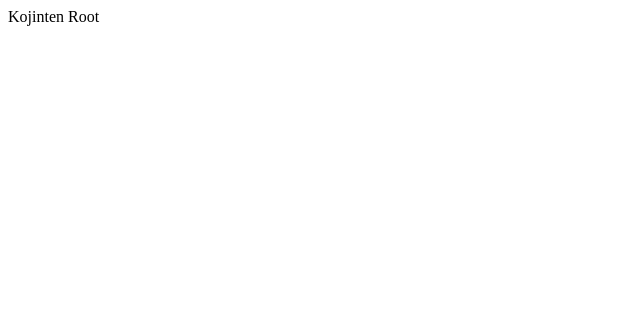
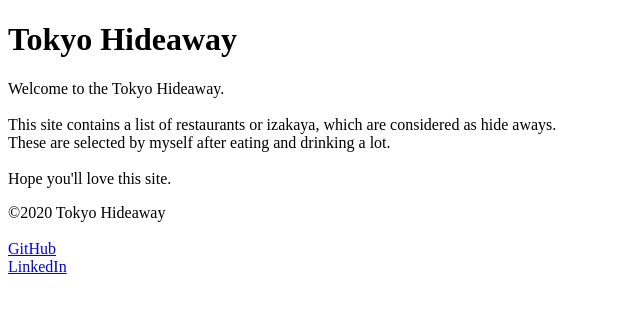
Before and after one commit to yumaeda/kojinten-front, a React app: page / in a window 1280 px wide. Shown: the top 310 px of the page, without its empty margins (0-640 px from the left). Built offline with nearby package versions, Linux system fonts and the light colour scheme.

Commit message:
Add welcome text to the home page

```diff
--- a/src/components/Root.tsx
+++ b/src/components/Root.tsx
@@ -1,10 +1,9 @@
 /**
- * Root component
- *
  * @author Yukitaka Maeda [yumaeda@gmail.com]
  */
+import HomePage from 'components/pages/HomePage'
 import * as React from 'react'
 
-const Root: React.FC = () => <div>Kojinten Root</div>
+const Root: React.FC = () => <HomePage />
 
 export default Root
--- /dev/null
+++ b/src/components/pages/HomePage.tsx
@@ -0,0 +1,30 @@
+/**
+ * Renders home page.
+ *
+ * @author Yukitaka Maeda [yumaeda@gmail.com]
+ */
+import PageTemplate from 'components/templates/PageTemplate'
+import * as React from 'react'
+
+/**
+ * HomePage component
+ */
+const HomePage: React.FC = () => {
+    return (
+        <PageTemplate>
+            <p>
+                Welcome to the Tokyo Hideaway.
+                <br />
+                <br />
+                This site contains a list of restaurants or izakaya, which are considered as hide aways.
+                <br />
+                These are selected by myself after eating and drinking a lot.
+                <br />
+                <br />
+                Hope you'll love this site.
+            </p>
+        </PageTemplate>
+    )
+}
+
+export default HomePage
--- /dev/null
+++ b/src/components/templates/FooterTemplate.tsx
@@ -0,0 +1,20 @@
+/**
+ * @author Yukitaka Maeda [yumaeda@gmail.com]
+ */
+import * as React from 'react'
+
+/**
+ * Props interface for FooterTemplate
+ */
+interface Props {
+    children?: React.ReactNode
+}
+
+/**
+ * FooterTemplate component
+ */
+const FooterTemplate: React.FC<Props> = props => (
+    <footer>{props.children}</footer>
+)
+
+export default React.memo(FooterTemplate)
--- /dev/null
+++ b/src/components/templates/HeaderTemplate.tsx
@@ -0,0 +1,20 @@
+/**
+ * @author Yukitaka Maeda [yumaeda@gmail.com]
+ */
+import * as React from 'react'
+
+/**
+ * Props interface for HeaderTemplate
+ */
+interface Props {
+    children?: React.ReactNode
+}
+
+/**
+ * HeaderTemplate component
+ */
+const HeaderTemplate: React.FC<Props> = props => (
+    <header>{props.children}</header>
+)
+
+export default React.memo(HeaderTemplate)
--- /dev/null
+++ b/src/components/templates/PageTemplate.tsx
@@ -0,0 +1,47 @@
+/**
+ * PageTemplate component
+ *
+ * @author Yukitaka Maeda [yumaeda@gmail.com]
+ */
+import * as React from 'react'
+import HeaderTemplate from 'components/templates/HeaderTemplate'
+import FooterTemplate from 'components/templates/FooterTemplate'
+
+/**
+ * Props interface for PageTemplate
+ */
+interface Props {
+    children: React.ReactNode
+}
+
+/**
+ * PageTemplate component
+ */
+const PageTemplate: React.FC<Props> = props => {
+    const { children } = props
+
+    return (
+        <div>
+            <HeaderTemplate>
+                <h1>Tokyo Hideaway</h1>
+            </HeaderTemplate>
+            <div className="contents">{children}</div>
+            <FooterTemplate>
+                &copy;{`${new Date().getFullYear()} Tokyo Hideaway`}
+                <br />
+                <br />
+                <div className="footer-links">
+                    <a href="https://github.com/yumaeda">
+                        GitHub
+                    </a>
+                    <br />
+                    <a href="https://www.linkedin.com/in/yukitaka-maeda-531b2924">
+                        LinkedIn
+                    </a>
+                </div>
+            </FooterTemplate>
+        </div>
+    )
+}
+
+export default React.memo(PageTemplate)
```
